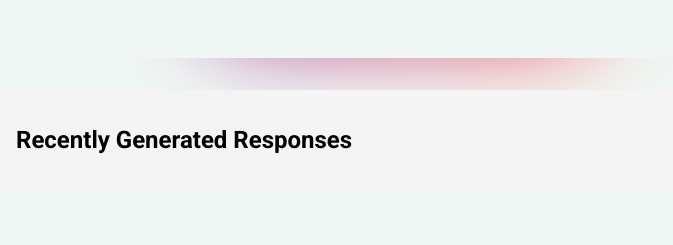
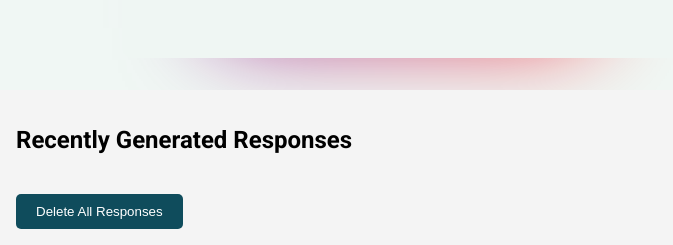
Before and after one commit to Hardvan/PolyPersona, a Flask app: template templates/index.html in a window 1280 px wide. Shown: the part 2045-2290 px from the top of the page, without its empty margins (0-673 px from the left). Before the commit the page ends 2199 px from the top, so only its background shows below. Run offline with Flask 3, Linux system fonts and the light colour scheme; the template is opened without the code that fills it, so the values that code supplies are empty; parts of the project's set-up code (start-up, migrations or seed data) failed here and were passed over.

Commit message:
Add delete all responses button

```diff
--- a/app.py
+++ b/app.py
@@ -365,5 +365,23 @@ def generate_pdf():
     return jsonify(result)
 
 
+@app.route("/delete_all_responses", methods=["POST"])
+def delete_all_responses():
+    """
+    Delete all the responses saved in the MongoDB collection.
+
+    Returns:
+    - Renders the index page with a success message.
+    """
+
+    print("=== In /delete_all_responses ===")
+
+    # Delete all documents from the collection
+    mongo_collection.delete_many({})
+    print("✅ Deleted all responses from MongoDB.")
+
+    return render_index(success="All responses have been deleted.")
+
+
 if __name__ == "__main__":
     app.run(debug=True)
--- a/static/css/index.css
+++ b/static/css/index.css
@@ -386,6 +386,18 @@ form {
   color: #666;
 }
 
+#delete-all-responses {
+  width: auto;
+  padding: 10px 20px;
+  margin-top: 20px;
+  border: none;
+  border-radius: 5px;
+  background-color: #0f4c5c;
+  color: #fff;
+  cursor: pointer;
+  transition: background-color 0.3s;
+}
+
 /* Responsive */
 @media (max-width: 1000px) {
   .title {
--- a/templates/index.html
+++ b/templates/index.html
@@ -305,6 +305,18 @@
             window.open(data.pdf_url, "_blank");
           });
       }
+
+      function deleteAllResponses() {
+        // API call
+        fetch("/delete_all_responses", {
+          method: "POST",
+        })
+          .then((response) => response.json()) // Parse the JSON response
+          .then((data) => {
+            // Reload the page
+            location.reload();
+          });
+      }
     </script>
   </body>
 </html>
--- a/templates/recent_responses.html
+++ b/templates/recent_responses.html
@@ -9,9 +9,7 @@
         <p class="language">Language: {{ response.language }}</p>
       </div>
       <div class="response-body">
-        <p>
-          {{ response.response }}
-        </p>
+        <p>{{ response.response }}</p>
       </div>
       <div class="response-footer">
         <p class="timestamp">
@@ -26,4 +24,9 @@
     </div>
     {% endfor %}
   </div>
+
+  <!-- Delete all responses button -->
+  <button id="delete-all-responses" onclick="deleteAllResponses()">
+    Delete All Responses
+  </button>
 </section>
```
Also changed, not shown: README.md, static/images/pollinations/image-output.jpg.
